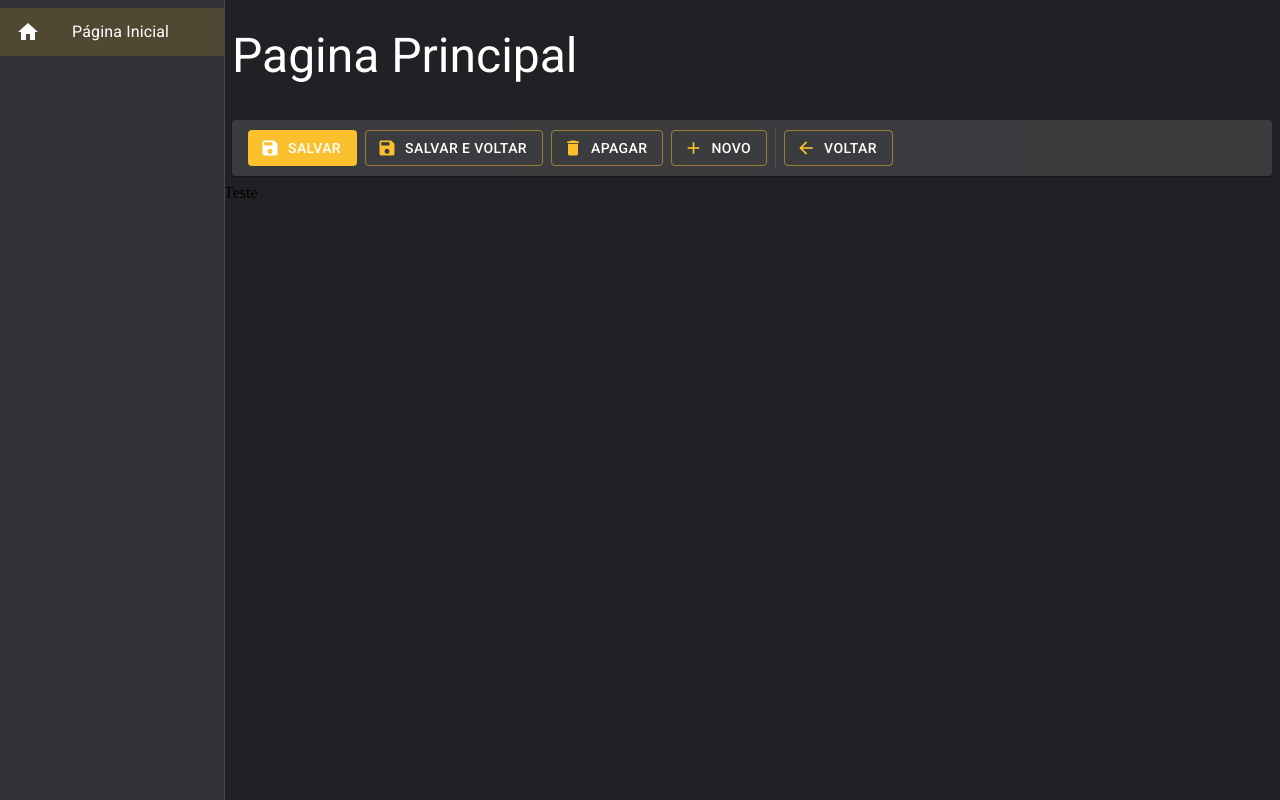
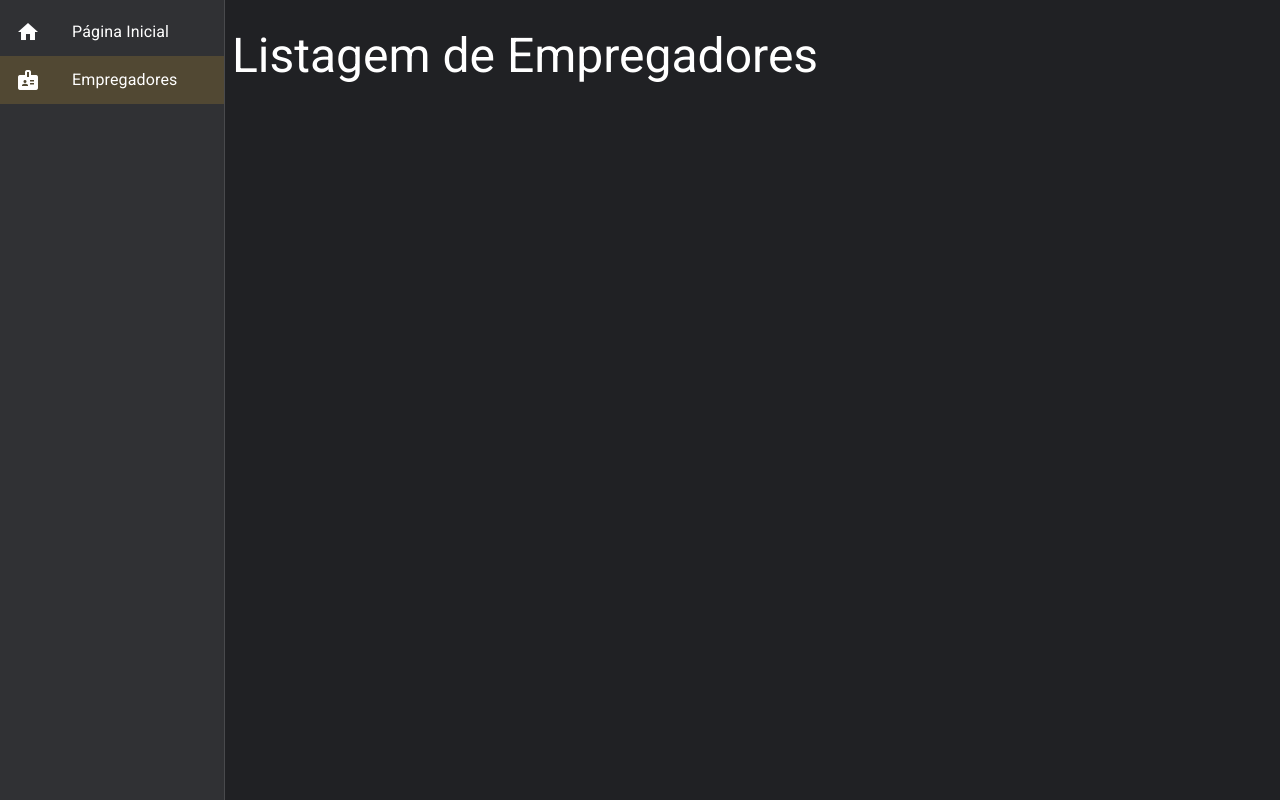
Before and after one commit to leoavfag/crud, a React (Create React App) app: page /empregadores in a window 1280 px wide. Before the commit this address led to /home. Built offline with nearby package versions, Linux system fonts and the light colour scheme.

Commit message:
feat: add listagemDeEmpregadores page

```diff
--- /dev/null
+++ b/src/pages/empregadores/ListagemDeEmpregadores.tsx
@@ -0,0 +1,32 @@
+import { useMemo } from 'react';
+import { useSearchParams } from 'react-router-dom';
+import { ListTool } from '../../shared/components';
+import { BaseLayout } from '../../shared/layouts';
+
+export const ListagemDeEmpregadores: React.FC = () => {
+  const [searchParams, setSearchParams] = useSearchParams();
+
+  const search = useMemo(() => {
+    if (searchParams.get('search') === '') {
+      searchParams.delete('search');
+      setSearchParams(searchParams);
+    }
+    return searchParams.get('search') || '';
+  }, [searchParams]);
+
+  return (
+    <BaseLayout
+      title='Listagem de Empregadores'
+      toolbar={
+        <ListTool
+          showSearchInput
+          newButtonText='Novo'
+          searchText={search}
+          onSearchTextChange={(text) =>
+            setSearchParams({ search: text }, { replace: true })
+          }
+        />
+      }
+    ></BaseLayout>
+  );
+};
--- a/src/pages/index.ts
+++ b/src/pages/index.ts
@@ -1 +1,2 @@
 export * from './dashboard/Dashboard';
+export * from './empregadores/ListagemDeEmpregadores';
--- a/src/routes/index.tsx
+++ b/src/routes/index.tsx
@@ -1,6 +1,6 @@
 import { useEffect } from 'react';
 import { Routes, Route, Navigate } from 'react-router-dom';
-import { Dashboard } from '../pages';
+import { Dashboard, ListagemDeEmpregadores } from '../pages';
 import { useDrawerContext } from '../shared/contexts';
 
 export const AppRoutes = () => {
@@ -13,13 +13,21 @@ export const AppRoutes = () => {
         path: '/home',
         label: 'Página Inicial',
       },
+      {
+        icon: 'badge',
+        path: '/empregadores',
+        label: 'Empregadores',
+      },
     ]);
   }, []);
 
   return (
     <Routes>
-      <Route path="/home" element={<Dashboard />} />
-      <Route path="*" element={<Navigate to="/home" />} />
+      <Route path='/home' element={<Dashboard />} />
+
+      <Route path='/empregadores' element={<ListagemDeEmpregadores />} />
+
+      <Route path='*' element={<Navigate to='/home' />} />
     </Routes>
   );
 };
```
